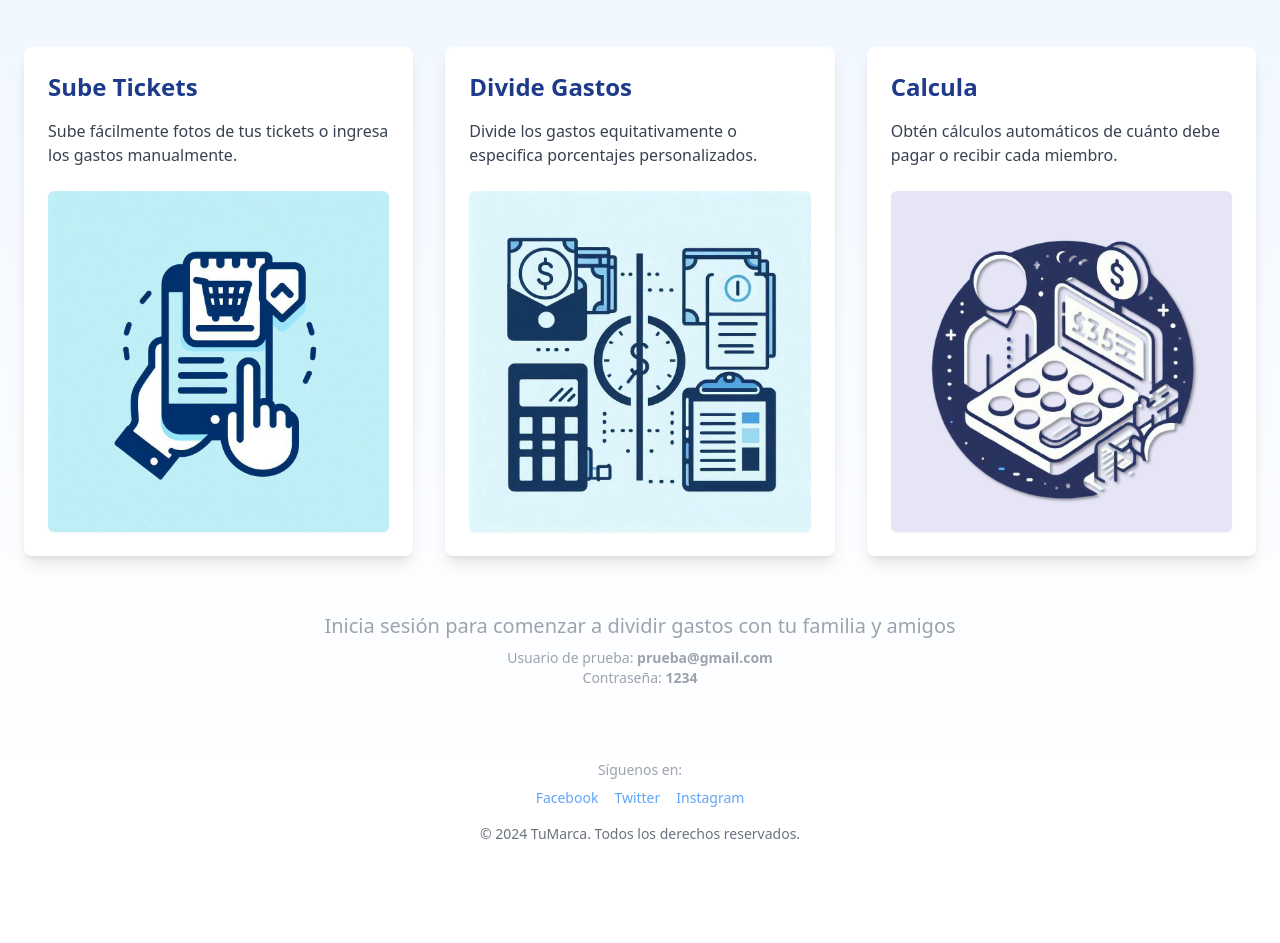
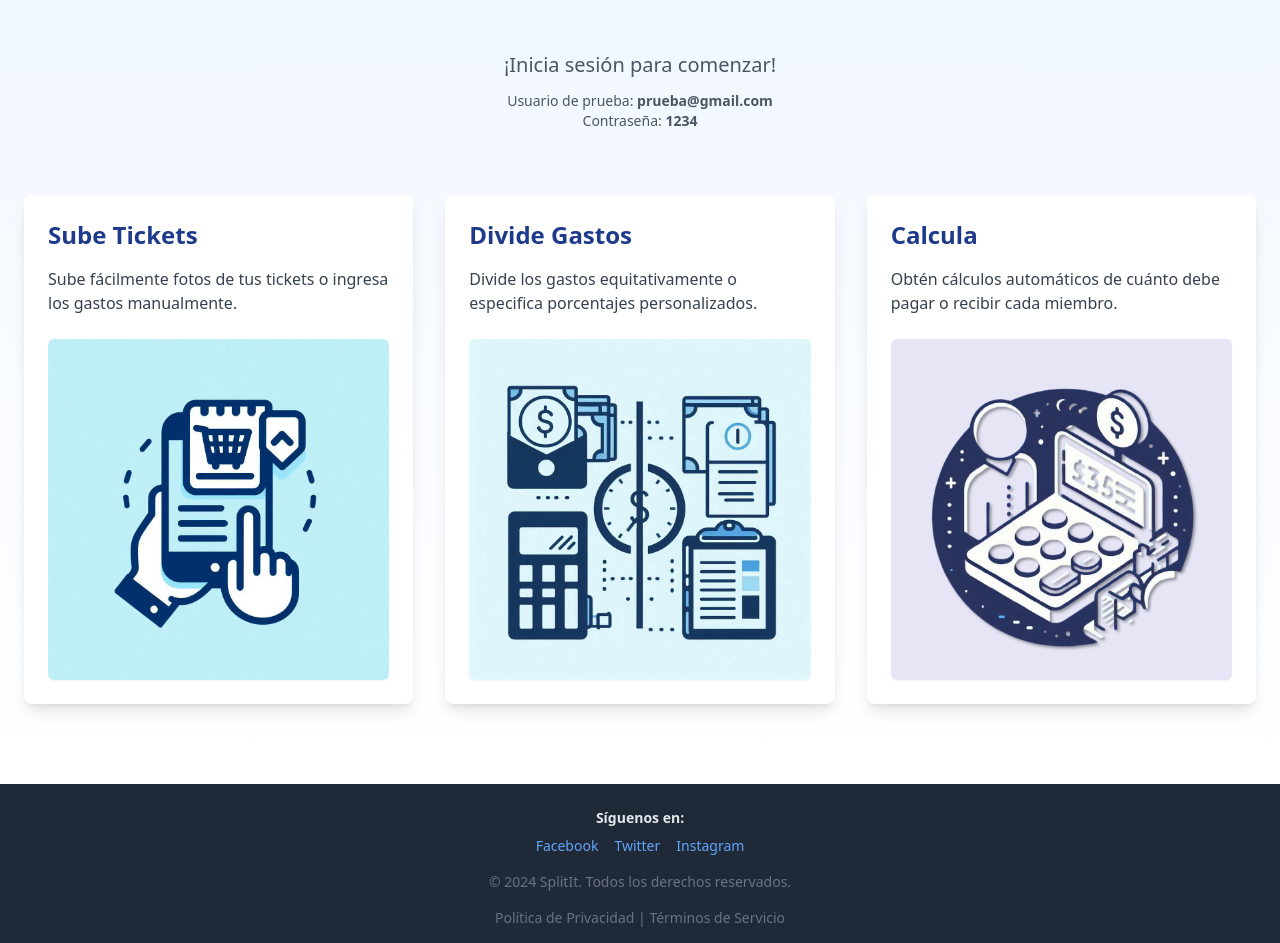
Before and after one commit to ianlio-git/Split-it, a React (Vite) app: page / in a window 1280 px wide. Shown: the part 209-1152 px from the top of the page. Before the commit the page ends 1053 px from the top, so only its background shows below. Built offline with nearby package versions, Linux system fonts and the light colour scheme.

Commit message:
boludeces varias

```diff
--- a/src/Layout/Footer.jsx
+++ b/src/Layout/Footer.jsx
@@ -1,7 +1,7 @@
 function Footer() {
   return (
-    <div className="w-full text-center text-sm text-gray-400">
-      <p>Síguenos en:</p>
+    <div className="w-full text-center text-sm text-gray-400 py-6 bg-gray-800">
+      <p className="font-semibold text-gray-200">Síguenos en:</p>
       <div className="flex justify-center space-x-4 mt-2">
         {["Facebook", "Twitter", "Instagram"].map((social) => (
           <a
@@ -16,9 +16,26 @@ function Footer() {
         ))}
       </div>
       <p className="mt-4 text-gray-500">
-        © 2024 TuMarca. Todos los derechos reservados.
+        © 2024 SplitIt. Todos los derechos reservados.
       </p>
+      <div className="mt-4 text-gray-500">
+        <a
+          href="/privacy"
+          className="hover:text-blue-400 transition duration-200"
+        >
+          Política de Privacidad
+        </a>{" "}
+        |
+        <a
+          href="/terms"
+          className="hover:text-blue-400 transition duration-200"
+        >
+          {" "}
+          Términos de Servicio
+        </a>
+      </div>
     </div>
   );
 }
+
 export default Footer;
--- a/src/components/Auth.jsx
+++ b/src/components/Auth.jsx
@@ -12,7 +12,7 @@ import {
 import InputField from "../components/InputField";
 
 function Auth() {
-  const [isLogin, setIsLogin] = useState(true); // Estado para controlar el tipo de formulario
+  const [isLogin, setIsLogin] = useState(null);
   const [email, setEmail] = useState("");
   const [password, setPassword] = useState("");
   const [name, setName] = useState("");
@@ -56,7 +56,13 @@ function Auth() {
   return (
     <>
       <Dialog open={dialogOpen} onOpenChange={setDialogOpen}>
-        <DialogTrigger className="text-white hover:text-blue-200 transition-all duration-300 transform hover:scale-105 text-sm md:text-lg">
+        <DialogTrigger
+          className="text-white hover:text-blue-200 transition-all duration-300 transform hover:scale-105 text-sm md:text-lg"
+          onClick={() => {
+            setIsLogin(true);
+            setDialogOpen(true);
+          }}
+        >
           Iniciar Sesión
         </DialogTrigger>
         <DialogTrigger
--- a/src/pages/Landing.jsx
+++ b/src/pages/Landing.jsx
@@ -55,6 +55,27 @@ function Landing() {
             La forma más fácil de dividir gastos con amigos y familia
           </motion.p>
         </motion.div>
+
+        {!user && (
+          <div
+            className="text-center py-1"
+            initial={{ opacity: 0, scale: 0.8 }}
+            animate={{
+              opacity: isContentVisible ? 1 : 0,
+              scale: isContentVisible ? 1 : 0.8,
+            }}
+            transition={{ duration: 0.5 }}
+          >
+            <p className="text-xl text-gray-600 mb-3">
+              ¡Inicia sesión para comenzar!
+            </p>
+            <p className="text-sm text-gray-600 mb-3">
+              Usuario de prueba: <strong>prueba@gmail.com</strong>
+              <br />
+              Contraseña: <strong>1234</strong>
+            </p>
+          </div>
+        )}
 
         <motion.div
           initial={{ opacity: 0, scale: 0.8 }}
@@ -117,18 +138,6 @@ function Landing() {
             </motion.div>
           ))}
         </motion.div>
-
-        {/* Información adicional */}
-        <div className="text-center py-6">
-          <p className="text-xl text-gray-400 mb-2">
-            Inicia sesión para comenzar a dividir gastos con tu familia y amigos
-          </p>
-          <p className="text-sm text-gray-400">
-            Usuario de prueba: <strong>prueba@gmail.com</strong>
-            <br />
-            Contraseña: <strong>1234</strong>
-          </p>
-        </div>
       </main>
     </div>
   );
```
